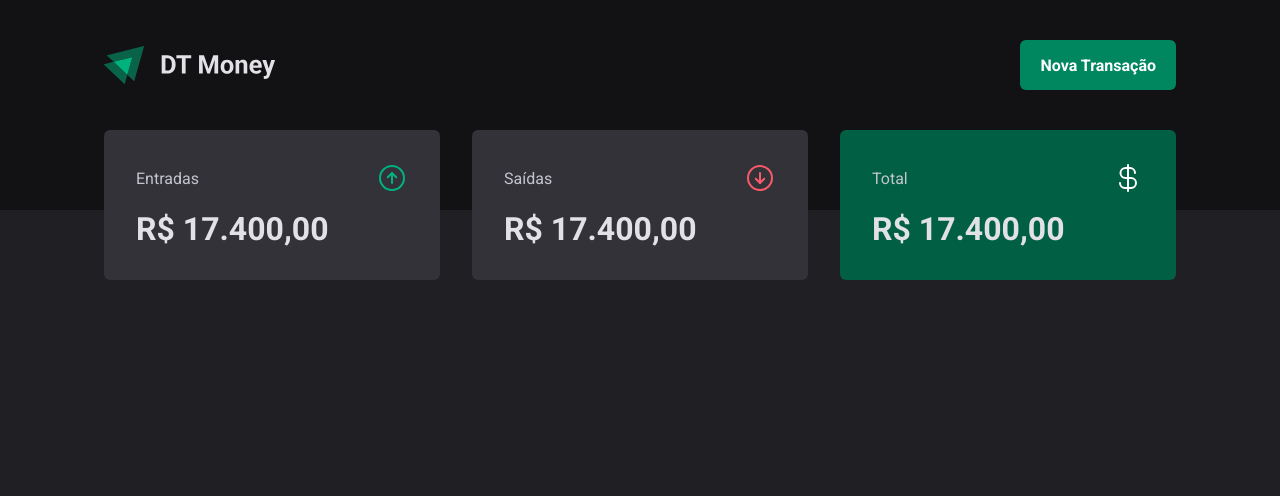
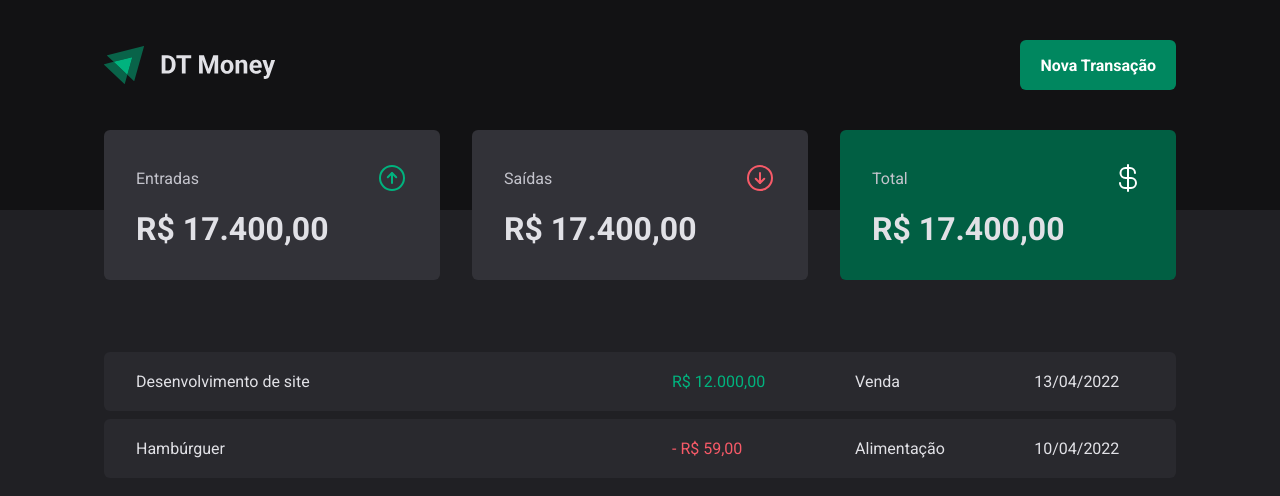
Before and after one commit to gabjohann/ignite, a React (Vite) app in the folder react/03-dt-money/: page / in a window 1280 px wide. Shown: the top 496 px of the page. Built offline with nearby package versions, Linux system fonts and the light colour scheme.

Commit message:
transactions table

```diff
--- a/react/03-dt-money/src/pages/Transactions/index.tsx
+++ b/react/03-dt-money/src/pages/Transactions/index.tsx
@@ -1,11 +1,38 @@
 import { Header } from '../../../components/Header';
 import { Summary } from '../../../components/Summary';
+import {
+  PriceHightLight,
+  TransactionsContainer,
+  TransactionsTable,
+} from './styles';
 
 export function Transactions() {
   return (
     <main>
       <Header />
       <Summary />
+
+      <TransactionsContainer>
+        <TransactionsTable>
+          <tbody>
+            <td width='50%'>Desenvolvimento de site</td>
+            <td>
+              <PriceHightLight variant='income'>R$ 12.000,00</PriceHightLight>
+            </td>
+            <td>Venda</td>
+            <td>13/04/2022</td>
+          </tbody>
+
+          <tbody>
+            <td width='50%'>Hambúrguer</td>
+            <td>
+              <PriceHightLight variant='outcome'>- R$ 59,00</PriceHightLight>
+            </td>
+            <td>Alimentação</td>
+            <td>10/04/2022</td>
+          </tbody>
+        </TransactionsTable>
+      </TransactionsContainer>
     </main>
   );
 }
--- a/react/03-dt-money/src/pages/Transactions/styles.ts
+++ b/react/03-dt-money/src/pages/Transactions/styles.ts
@@ -0,0 +1,41 @@
+import styled from 'styled-components';
+
+export const TransactionsContainer = styled.div`
+  width: 100%;
+  max-width: 1120px;
+  margin: 4rem auto 0;
+  padding: 0 1.5rem;
+`;
+
+export const TransactionsTable = styled.table`
+  width: 100%;
+  border-collapse: separate;
+  border-spacing: 0 0.5rem;
+  // margin-top: 1.5rem;
+
+  td {
+    padding: 1.25rem 2rem;
+    background: ${(props) => props.theme['gray-700']};
+
+    &:first-child {
+      border-top-left-radius: 6px;
+      border-bottom-left-radius: 6px;
+    }
+
+    &:last-child {
+      border-top-right-radius: 6px;
+      border-bottom-right-radius: 6px;
+    }
+  }
+`;
+
+interface PriceHightLightProps {
+  variant: 'income' | 'outcome';
+}
+
+export const PriceHightLight = styled.span<PriceHightLightProps>`
+  color: ${(props) =>
+    props.variant === 'income'
+      ? props.theme['green-300']
+      : props.theme['red-300']};
+`;
```
